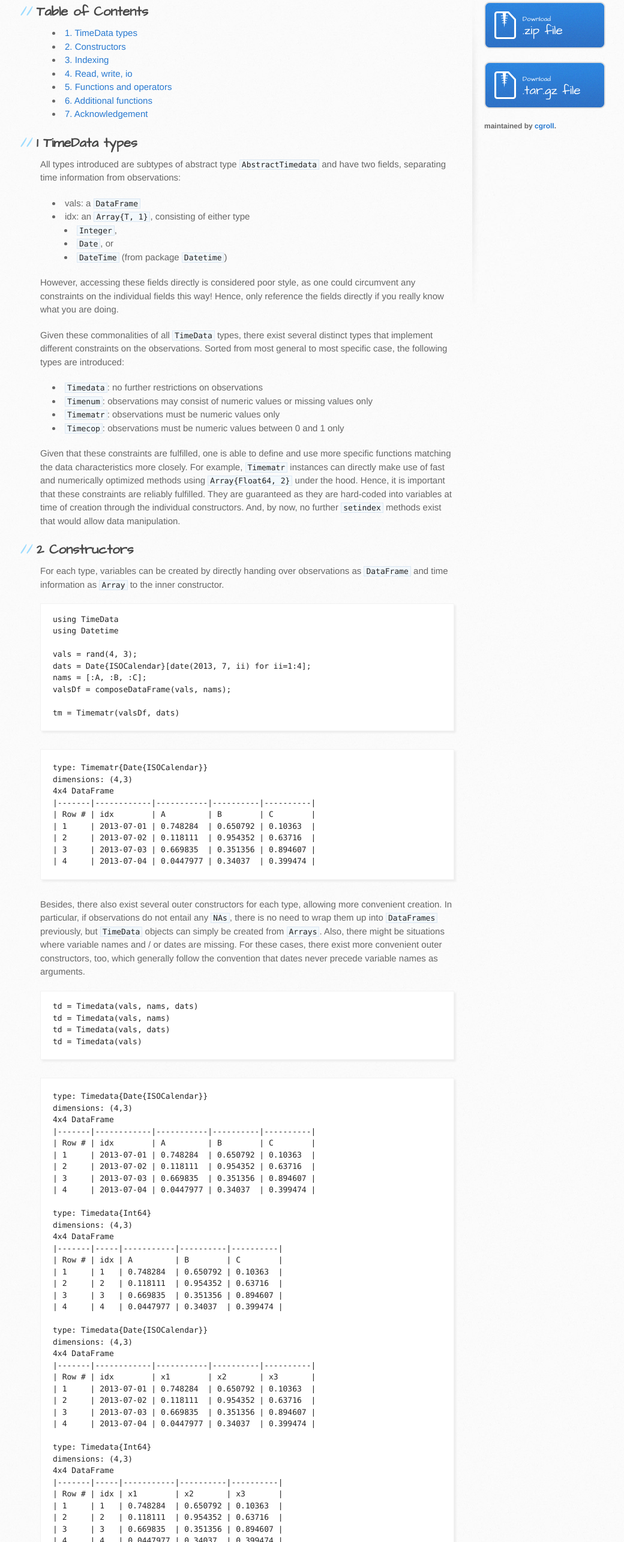
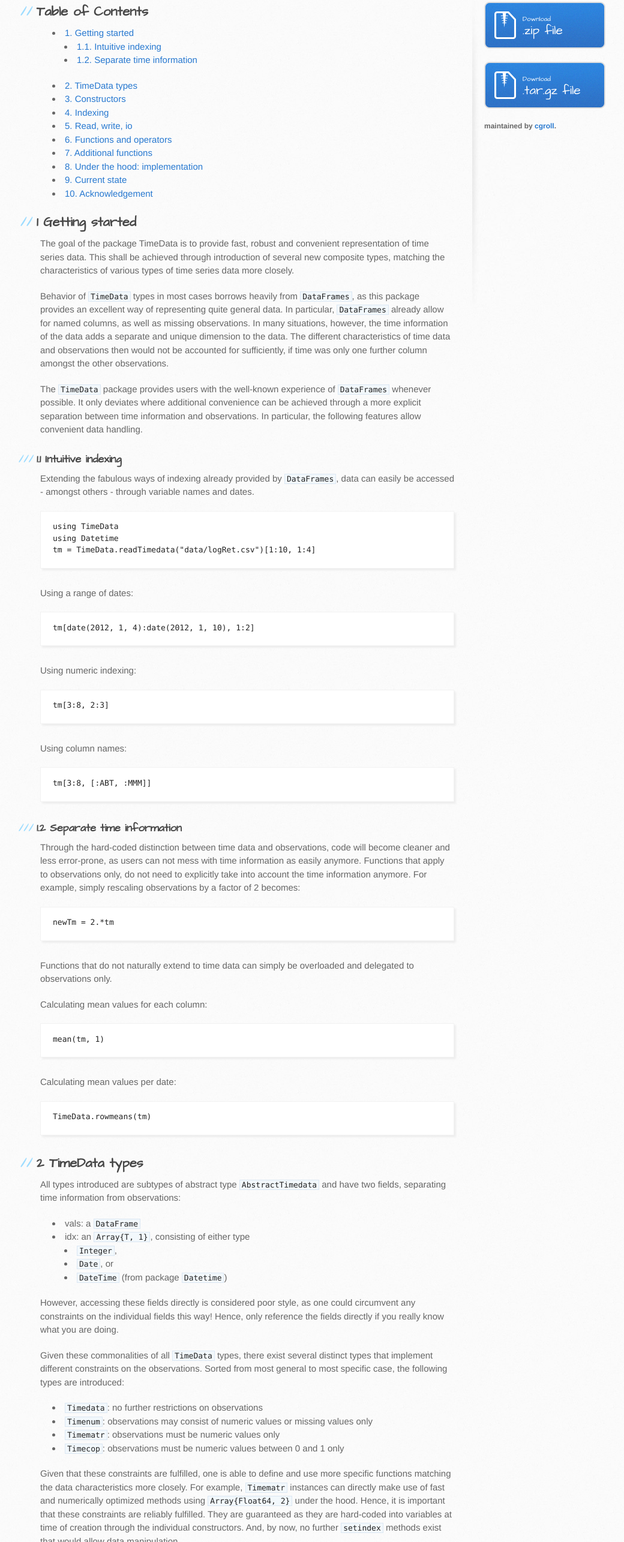
Before and after one commit to JuliaFinMetriX/TimeData.jl, a plain HTML site: page index.html in a window 1280 px wide. Shown: the part 229-2800 px from the top of the page at 60% size, without its empty margins (103-1143 px from the left). Drawn offline with Linux system fonts and the light colour scheme.

Commit message:
documentation updated

```diff
--- a/index.html
+++ b/index.html
@@ -168,20 +168,152 @@ for the JavaScript code in this tag.
 <h2>Table of Contents</h2>
 <div id="text-table-of-contents">
 <ul>
-<li><a href="#sec-1">1. TimeData types</a></li>
-<li><a href="#sec-2">2. Constructors</a></li>
-<li><a href="#sec-3">3. Indexing</a></li>
-<li><a href="#sec-4">4. Read, write, io</a></li>
-<li><a href="#sec-5">5. Functions and operators</a></li>
-<li><a href="#sec-6">6. Additional functions</a></li>
-<li><a href="#sec-7">7. Acknowledgement</a></li>
+<li><a href="#sec-1">1. Getting started</a>
+<ul>
+<li><a href="#sec-1-1">1.1. Intuitive indexing</a></li>
+<li><a href="#sec-1-2">1.2. Separate time information</a></li>
+</ul>
+</li>
+<li><a href="#sec-2">2. TimeData types</a></li>
+<li><a href="#sec-3">3. Constructors</a></li>
+<li><a href="#sec-4">4. Indexing</a></li>
+<li><a href="#sec-5">5. Read, write, io</a></li>
+<li><a href="#sec-6">6. Functions and operators</a></li>
+<li><a href="#sec-7">7. Additional functions</a></li>
+<li><a href="#sec-8">8. Under the hood: implementation</a></li>
+<li><a href="#sec-9">9. Current state</a></li>
+<li><a href="#sec-10">10. Acknowledgement</a></li>
 </ul>
 </div>
 </div>
 
 <div id="outline-container-sec-1" class="outline-2">
-<h2 id="sec-1"><span class="section-number-2">1</span> TimeData types</h2>
+<h2 id="sec-1"><span class="section-number-2">1</span> Getting started</h2>
 <div class="outline-text-2" id="text-1">
+<p>
+The goal of the package TimeData is to provide <b>fast</b>, <b>robust</b> and
+<b>convenient</b> representation of time series data. This shall be
+achieved through introduction of several new composite types, matching
+the characteristics of various types of time series data more closely.
+</p>
+
+<p>
+Behavior of <code>TimeData</code> types in most cases borrows heavily from
+<code>DataFrames</code>, as this package provides an excellent way of
+representing quite general data. In particular, <code>DataFrames</code> already
+allow for named columns, as well as missing observations. In many
+situations, however, the time information of the data adds a separate
+and unique dimension to the data. The different characteristics of
+time data and observations then would not be accounted for
+sufficiently, if time was only one further column amongst the other
+observations.
+</p>
+
+<p>
+The <code>TimeData</code> package provides users with the well-known experience
+of <code>DataFrames</code> whenever possible. It only deviates where additional
+convenience can be achieved through a more explicit separation between
+time information and observations. In particular, the following
+features allow convenient data handling.
+</p>
+</div>
+
+<div id="outline-container-sec-1-1" class="outline-3">
+<h3 id="sec-1-1"><span class="section-number-3">1.1</span> Intuitive indexing</h3>
+<div class="outline-text-3" id="text-1-1">
+<p>
+Extending the fabulous ways of indexing already provided by
+<code>DataFrames</code>, data can easily be accessed - amongst others - through
+variable names and dates.
+</p>
+
+<div class="org-src-container">
+
+<pre class="src src-julia">using TimeData
+using Datetime
+tm = TimeData.readTimedata("data/logRet.csv")[1:10, 1:4]
+</pre>
+</div>
+
+<p>
+Using a range of dates:
+</p>
+<div class="org-src-container">
+
+<pre class="src src-julia">tm[date(2012, 1, 4):date(2012, 1, 10), 1:2]
+</pre>
+</div>
+
+<p>
+Using numeric indexing:
+</p>
+<div class="org-src-container">
+
+<pre class="src src-julia">tm[3:8, 2:3]
+</pre>
+</div>
+
+<p>
+Using column names:
+</p>
+<div class="org-src-container">
+
+<pre class="src src-julia">tm[3:8, [:ABT, :MMM]]
+</pre>
+</div>
+</div>
+</div>
+
+
+<div id="outline-container-sec-1-2" class="outline-3">
+<h3 id="sec-1-2"><span class="section-number-3">1.2</span> Separate time information</h3>
+<div class="outline-text-3" id="text-1-2">
+<p>
+Through the hard-coded distinction between time data and observations,
+code will become cleaner and less error-prone, as users can not mess
+with time information as easily anymore. Functions that apply to
+observations only, do not need to explicitly take into account the
+time information anymore. For example, simply rescaling observations
+by a factor of 2 becomes:
+</p>
+
+<div class="org-src-container">
+
+<pre class="src src-julia">newTm = 2.*tm
+</pre>
+</div>
+
+<p>
+Functions that do not naturally extend to time data can simply be
+overloaded and delegated to observations only.
+</p>
+
+<p>
+Calculating mean values for each column:
+</p>
+<div class="org-src-container">
+
+<pre class="src src-julia">mean(tm, 1)
+</pre>
+</div>
+
+<p>
+Calculating mean values per date:
+</p>
+<div class="org-src-container">
+
+<pre class="src src-julia">TimeData.rowmeans(tm)
+</pre>
+</div>
+</div>
+</div>
+</div>
+
+
+
+<div id="outline-container-sec-2" class="outline-2">
+<h2 id="sec-2"><span class="section-number-2">2</span> TimeData types</h2>
+<div class="outline-text-2" id="text-2">
 <p>
 All types introduced are subtypes of abstract type <code>AbstractTimedata</code>
 and have two fields, separating time information from observations:
@@ -238,12 +370,19 @@ at time of creation through the individual constructors. And, by now,
 no further <code>setindex</code> methods exist that would allow data
 manipulation.
 </p>
+
+<p>
+The package generally tries to achieve high performance by delegating
+functionality to the most specialized case. For example, methods for
+instances of <code>Timematr</code> are delegated to <code>Array{Float64, 2}</code>, as they
+are not allowed to entail <code>NAs</code> anyways.
+</p>
 </div>
 </div>
 
-<div id="outline-container-sec-2" class="outline-2">
-<h2 id="sec-2"><span class="section-number-2">2</span> Constructors</h2>
-<div class="outline-text-2" id="text-2">
+<div id="outline-container-sec-3" class="outline-2">
+<h2 id="sec-3"><span class="section-number-2">3</span> Constructors</h2>
+<div class="outline-text-2" id="text-3">
 <p>
 For each type, variables can be created by directly handing over
 observations as <code>DataFrame</code> and time information as <code>Array</code> to the
@@ -251,10 +390,7 @@ inner constructor.
 </p>
 <div class="org-src-container">
 
-<pre class="src src-julia">using TimeData
-using Datetime
-
-vals = rand(4, 3);
+<pre class="src src-julia">vals = rand(4, 3);
 dats = Date{ISOCalendar}[date(2013, 7, ii) for ii=1:4];
 nams = [:A, :B, :C];
 valsDf = composeDataFrame(vals, nams);
@@ -262,18 +398,6 @@ valsDf = composeDataFrame(vals, nams);
 tm = Timematr(valsDf, dats)
 </pre>
 </div>
-
-<pre class="example">
-type: Timematr{Date{ISOCalendar}}
-dimensions: (4,3)
-4x4 DataFrame
-|-------|------------|-----------|----------|----------|
-| Row # | idx        | A         | B        | C        |
-| 1     | 2013-07-01 | 0.748284  | 0.650792 | 0.10363  |
-| 2     | 2013-07-02 | 0.118111  | 0.954352 | 0.63716  |
-| 3     | 2013-07-03 | 0.669835  | 0.351356 | 0.894607 |
-| 4     | 2013-07-04 | 0.0447977 | 0.34037  | 0.399474 |
-</pre>
 
 <p>
 Besides, there also exist several outer constructors for each type,
@@ -294,54 +418,12 @@ td = Timedata(vals, dats)
 td = Timedata(vals)
 </pre>
 </div>
-
-<pre class="example">
-type: Timedata{Date{ISOCalendar}}
-dimensions: (4,3)
-4x4 DataFrame
-|-------|------------|-----------|----------|----------|
-| Row # | idx        | A         | B        | C        |
-| 1     | 2013-07-01 | 0.748284  | 0.650792 | 0.10363  |
-| 2     | 2013-07-02 | 0.118111  | 0.954352 | 0.63716  |
-| 3     | 2013-07-03 | 0.669835  | 0.351356 | 0.894607 |
-| 4     | 2013-07-04 | 0.0447977 | 0.34037  | 0.399474 |
-
-type: Timedata{Int64}
-dimensions: (4,3)
-4x4 DataFrame
-|-------|-----|-----------|----------|----------|
-| Row # | idx | A         | B        | C        |
-| 1     | 1   | 0.748284  | 0.650792 | 0.10363  |
-| 2     | 2   | 0.118111  | 0.954352 | 0.63716  |
-| 3     | 3   | 0.669835  | 0.351356 | 0.894607 |
-| 4     | 4   | 0.0447977 | 0.34037  | 0.399474 |
-
-type: Timedata{Date{ISOCalendar}}
-dimensions: (4,3)
-4x4 DataFrame
-|-------|------------|-----------|----------|----------|
-| Row # | idx        | x1        | x2       | x3       |
-| 1     | 2013-07-01 | 0.748284  | 0.650792 | 0.10363  |
-| 2     | 2013-07-02 | 0.118111  | 0.954352 | 0.63716  |
-| 3     | 2013-07-03 | 0.669835  | 0.351356 | 0.894607 |
-| 4     | 2013-07-04 | 0.0447977 | 0.34037  | 0.399474 |
-
-type: Timedata{Int64}
-dimensions: (4,3)
-4x4 DataFrame
-|-------|-----|-----------|----------|----------|
-| Row # | idx | x1        | x2       | x3       |
-| 1     | 1   | 0.748284  | 0.650792 | 0.10363  |
-| 2     | 2   | 0.118111  | 0.954352 | 0.63716  |
-| 3     | 3   | 0.669835  | 0.351356 | 0.894607 |
-| 4     | 4   | 0.0447977 | 0.34037  | 0.399474 |
-</pre>
 </div>
 </div>
 
-<div id="outline-container-sec-3" class="outline-2">
-<h2 id="sec-3"><span class="section-number-2">3</span> Indexing</h2>
-<div class="outline-text-2" id="text-3">
+<div id="outline-container-sec-4" class="outline-2">
+<h2 id="sec-4"><span class="section-number-2">4</span> Indexing</h2>
+<div class="outline-text-2" id="text-4">
 <p>
 The idea of <code>getindex</code> is to stick with the behavior of <code>DataFrames</code>
 as far as possible for the basics, while extending it to allow
@@ -420,9 +502,9 @@ tm[date(2013,7,3):date(2013,7,12), [true, false, false]]
 </div>
 
 
-<div id="outline-container-sec-4" class="outline-2">
-<h2 id="sec-4"><span class="section-number-2">4</span> Read, write, io</h2>
-<div class="outline-text-2" id="text-4">
+<div id="outline-container-sec-5" class="outline-2">
+<h2 id="sec-5"><span class="section-number-2">5</span> Read, write, io</h2>
+<div class="outline-text-2" id="text-5">
 <p>
 Data can easily be imported from csv-files using function
 <code>readTimedata</code>. Under the hood, the function makes use of <code>readtable</code>
@@ -492,40 +574,6 @@ which will print:
 </pre>
 </div>
 
-<pre class="example">
-type: Timematr{Date{ISOCalendar}}
-:vals  		  DataFrame
-:idx  		  Array{Date{ISOCalendar},1}
-
-dimensions of vals: (333,348)
-
--------------------------------------------
-From: 2012-01-03, To: 2013-05-01
--------------------------------------------
-
-333x6 DataFrame
-|-------|------------|----------|----------|----------|----------|----------|
-| Row # | idx        | MMM      | ABT      | ACE      | ACT      | ADBE     |
-| 1     | 2012-01-03 | 2.12505  | 0.88718  | 0.29744  | 0.47946  | 1.0556   |
-| 2     | 2012-01-04 | 0.82264  | -0.38476 | -0.95495 | -0.52919 | -1.02024 |
-| 3     | 2012-01-05 | -0.44787 | -0.23157 | 0.28445  | 2.74752  | 0.70472  |
-| 4     | 2012-01-06 | -0.51253 | -0.93168 | 0.23891  | 1.94894  | 0.83917  |
-| 5     | 2012-01-09 | 0.58732  | 0.0      | 0.46128  | 0.28436  | -0.66376 |
-| 6     | 2012-01-10 | 0.52193  | 0.46693  | 1.31261  | 1.85986  | 2.32125  |
-| 7     | 2012-01-11 | -0.63413 | -0.38895 | -1.52066 | -3.06604 | 0.41012  |
-| 8     | 2012-01-12 | 0.60934  | -0.46875 | 0.50453  | -0.93039 | -0.30743 |
-⋮
-| 325   | 2013-04-19 | 0.69118  | 0.86745  | 0.77089  | 1.84469  | 0.6278   |
-| 326   | 2013-04-22 | 0.08606  | -0.84023 | 0.27067  | -0.64178 | -0.47048 |
-| 327   | 2013-04-23 | 1.48952  | 0.86721  | 0.8188   | 0.93582  | 0.76063  |
-| 328   | 2013-04-24 | 0.451    | -1.8794  | -0.51518 | -0.49734 | -0.44673 |
-| 329   | 2013-04-25 | -2.81414 | -0.08252 | -0.04492 | 0.61876  | 0.84708  |
-| 330   | 2013-04-26 | -1.04683 | -0.08259 | -0.63106 | 2.05182  | -0.31125 |
-| 331   | 2013-04-29 | 0.03897  | 0.74085  | -0.02261 | 4.49427  | 0.33344  |
-| 332   | 2013-04-30 | 0.84381  | 0.51807  | 0.24845  | 0.14197  | 0.04438  |
-| 333   | 2013-05-01 | -0.14498 | -0.08162 | -0.94057 | -1.27548 | -0.82415 |
-</pre>
-
 <p>
 This additionally shows the names of the fields of the object, and
 also explicitly displays the time period of the data.
@@ -546,9 +594,9 @@ string, while the second argument is the variable to be saved.
 </div>
 </div>
 
-<div id="outline-container-sec-5" class="outline-2">
-<h2 id="sec-5"><span class="section-number-2">5</span> Functions and operators</h2>
-<div class="outline-text-2" id="text-5">
+<div id="outline-container-sec-6" class="outline-2">
+<h2 id="sec-6"><span class="section-number-2">6</span> Functions and operators</h2>
+<div class="outline-text-2" id="text-6">
 <p>
 Mathematical operators and functions are only implemented on for
 Timematr types, since they are not well defined operations for general
@@ -572,11 +620,6 @@ typeof(tm .&gt; 0.5)
 </pre>
 </div>
 
-<pre class="example">
-Timematr{Date{ISOCalendar}} (constructor with 1 method)
-Timedata{Date{ISOCalendar}} (constructor with 1 method)
-</pre>
-
 <p>
 The standard library for <code>TimeData</code> comprises all standard operators
 and mathematical functions. As expected, these functions all apply
@@ -592,35 +635,6 @@ exp(tm[1:3, 1:3])
 round(tm[1:3, 1:3], 2)
 </pre>
 </div>
-
-<pre class="example">
-type: Timedata{Date{ISOCalendar}}
-dimensions: (3,3)
-3x4 DataFrame
-|-------|------------|-------|-------|-------|
-| Row # | idx        | MMM   | ABT   | ACE   |
-| 1     | 2012-01-03 | true  | true  | false |
-| 2     | 2012-01-04 | true  | false | false |
-| 3     | 2012-01-05 | false | false | false |
-
-type: Timematr{Date{ISOCalendar}}
-dimensions: (3,3)
-3x4 DataFrame
-|-------|------------|----------|----------|----------|
-| Row # | idx        | MMM      | ABT      | ACE      |
-| 1     | 2012-01-03 | 8.37332  | 2.42827  | 1.34641  |
-| 2     | 2012-01-04 | 2.2765   | 0.680614 | 0.384831 |
-| 3     | 2012-01-05 | 0.638988 | 0.793287 | 1.32903  |
-
-type: Timematr{Date{ISOCalendar}}
-dimensions: (3,3)
-3x4 DataFrame
-|-------|------------|-------|-------|-------|
-| Row # | idx        | MMM   | ABT   | ACE   |
-| 1     | 2012-01-03 | 2.13  | 0.89  | 0.3   |
-| 2     | 2012-01-04 | 0.82  | -0.38 | -0.95 |
-| 3     | 2012-01-05 | -0.45 | -0.23 | 0.28  |
-</pre>
 
 <p>
 A most likely not exhaustive list of basic functions is
@@ -643,9 +657,9 @@ A most likely not exhaustive list of basic functions is
 </div>
 
 
-<div id="outline-container-sec-6" class="outline-2">
-<h2 id="sec-6"><span class="section-number-2">6</span> Additional functions</h2>
-<div class="outline-text-2" id="text-6">
+<div id="outline-container-sec-7" class="outline-2">
+<h2 id="sec-7"><span class="section-number-2">7</span> Additional functions</h2>
+<div class="outline-text-2" id="text-7">
 <p>
 Besides basic mathematical functions and operators, there are some
 additional functions that are defined for each <code>TimeData</code> type. For
@@ -687,9 +701,44 @@ provide functionality for basic statistical functions like <code>mean</code>,
 </div>
 </div>
 
-<div id="outline-container-sec-7" class="outline-2">
-<h2 id="sec-7"><span class="section-number-2">7</span> Acknowledgement</h2>
-<div class="outline-text-2" id="text-7">
+<div id="outline-container-sec-8" class="outline-2">
+<h2 id="sec-8"><span class="section-number-2">8</span> Under the hood: implementation</h2>
+<div class="outline-text-2" id="text-8">
+<p>
+The balancing act between emulating and extending <code>DataFrames</code> is
+implemented in Julia maybe a bit less naturally than in traditional
+object oriented programming languages. There, one can easily inherit
+behavior from other classes through subclasses, thereby overwriting
+inherited methods whenever desired. In Julia, however, composite types
+are not allowed to be subtypes of other composite types, but only
+abstract types may act as parent. Under the hood, <code>TimeData</code> types
+hence inherit their behavior by owning a field of type <code>DataFrame</code>.
+This way, functions can easily be delegated to this field whenever
+necessary. For a more elaborate discussion on this topic and the
+interior design of <code>TimeData</code>, take a look at <a href="http://grollchristian.wordpress.com/2014/01/22/julia-inheriting-behavior/">this post</a> on my blog.
+</p>
+</div>
+</div>
+
+<div id="outline-container-sec-9" class="outline-2">
+<h2 id="sec-9"><span class="section-number-2">9</span> Current state</h2>
+<div class="outline-text-2" id="text-9">
+<p>
+So far, only type <code>Timematr</code> has functionality that goes beyond the
+basic methods inherited from <code>DataFrames</code>. Still, all <code>TimeData</code> types
+should already provide a convenient way to represent time series data,
+and any <code>DataFrame</code> functionality in principle can easily be regained
+by delegating functions to field <code>vals</code>. Also, I only tested
+<code>TimeData</code> types with <code>date</code> type from the <code>Datetime</code> package myself,
+and not yet with type <code>datetime</code>.
+</p>
+</div>
+</div>
+
+
+<div id="outline-container-sec-10" class="outline-2">
+<h2 id="sec-10"><span class="section-number-2">10</span> Acknowledgement</h2>
+<div class="outline-text-2" id="text-10">
 <p>
 Of course, any package can only be as good as the individual parts
 that it builds on. Accordingly, I'd like to thank all people that
```
